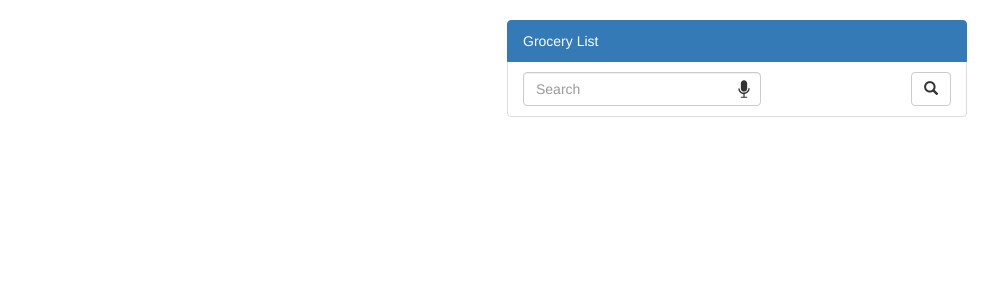
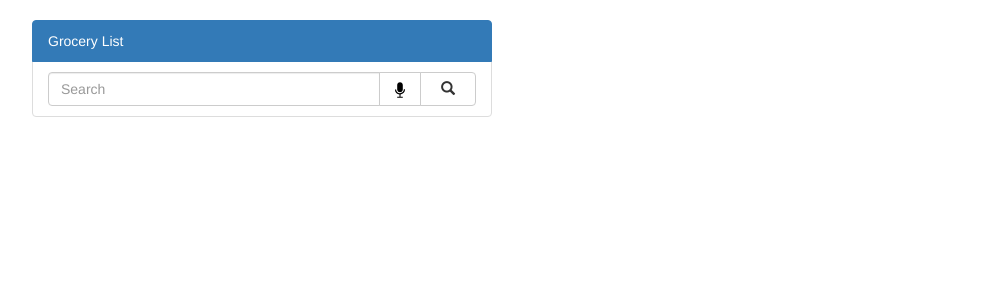
Before and after one commit to SmrtShopper/smart-shopper, a PHP site: page / in a window 1280 px wide. Shown: the part 52-352 px from the top of the page, without its empty margins (133-1131 px from the left). Run offline with PHP 8.4, Linux system fonts and the light colour scheme; some libraries are stand-ins or nearby versions.

Commit message:
changed record button to a button

```diff
--- a/assets/css/desktop.css
+++ b/assets/css/desktop.css
@@ -7,19 +7,15 @@
   color: #7E7E7E;
 }
 
-
+#search_icon {
+  padding-left: 20px;
+  padding-right: 20px;
+}
 
 #record_button {
 
-  height: 34px;
+  height: 16px;
   width: auto;
-  padding: 8px;
-	pointer-events: auto;
-  fill: #333;
-}
-
-#record_button:hover {
-  fill: #7E7E7E;
 }
 
 #delete_button {
--- a/index.html
+++ b/index.html
@@ -34,18 +34,36 @@
   </nav>
 
   <div class="container" ng-controller="GroceryController">
-    <ul class = "list-group coll-xs-12 col-md-6" id="search_box">
 
-      <li class= "list-group-item" ng-repeat="result in searchResults">
-        <button class="btn btn-xs pull-right" type="submit" ng-click="prependToList($index)">Add</button>
-        <span class = "item-bought-false">{{result.fields.item_name}}</span>
-      </li>
-    </ul>
 
 
     <ul class = "list-group col-xs-12 col-md-6 " id="grocery_widget">
       <li class= "list-group-item active">Grocery List</li>
-      <li class= "list-group-item"> <!-- Search bar -->
+
+      <li class= "list-group-item">
+        <div class="input-group has-feedback" ng-submit="prependItem()">
+          <input type="text" class="form-control" ng-model="groceryItem" id="grocItem" placeholder="Search">
+
+
+          <span class="input-group-btn">
+            <button type="button" class="btn btn-default">
+              <img src="mic.svg" id="record_button">
+            </button>
+            <button id="search_icon" type="button" class="btn btn-default" type="submit">
+              <i class="glyphicon glyphicon-search"></i>
+            </button>
+          </span>
+        </div>
+
+
+        <script type="text/javascript">
+          if (navigator.userAgent.indexOf("Chrome") == -1) {
+            $("#record_button").hide();
+          }
+        </script>
+      </li>
+
+      <!-- <li class= "list-group-item">
         <form class="form-inline" ng-submit="prependItem()">
           <div class="form-group has-feedback">
             <input type="text" class="form-control" ng-model="groceryItem" id="grocItem" placeholder="Search">
@@ -83,13 +101,13 @@
             }
           </script>
         </form>
-      </li>
+      </li> -->
 
       <li class= "list-group-item" ng-repeat="item in items">
           <input type="checkbox" ng-model=item.bought>
           <i class="glyphicon glyphicon-remove pull-right hover" ng-click = "deleteItem($index)"></i>
-          <span class = "item-bought-{{item.bought}}">{{item.description}}</span>
-          <span class = "badge badge_quantity">{{item.quantity}}</span>
+          <span class = "item-bought-{{item.bought}}">{{item.parsed_query.food}}</span>
+          <span class = "badge badge_quantity">{{item.parsed_query.qty}}</span>
 
 
       </li>
```
Also changed, not shown: mic.svg (added).
